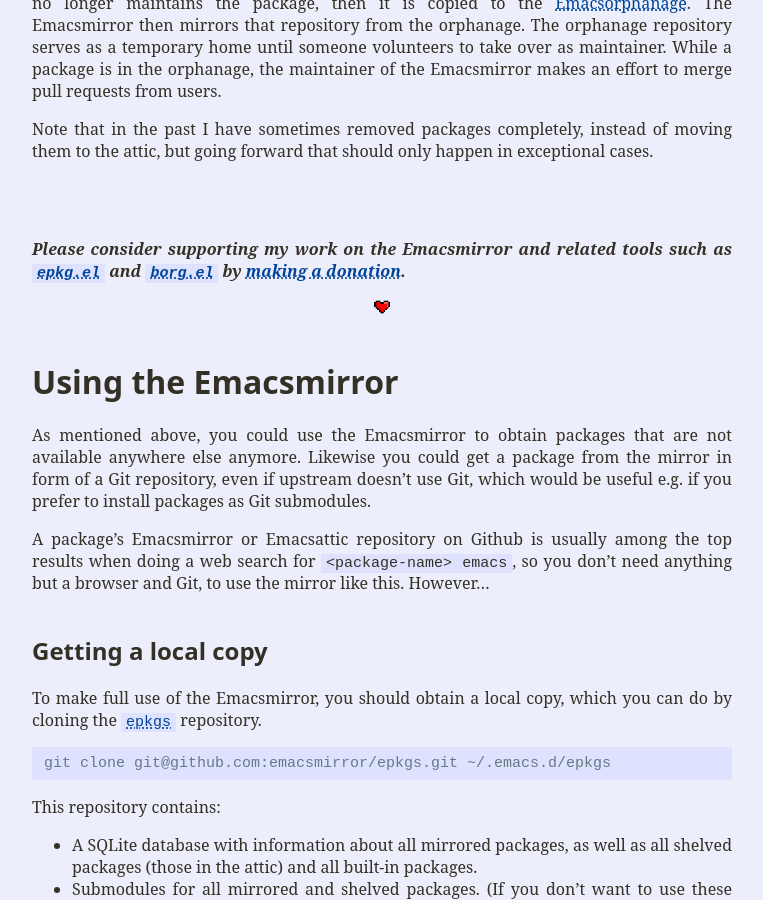
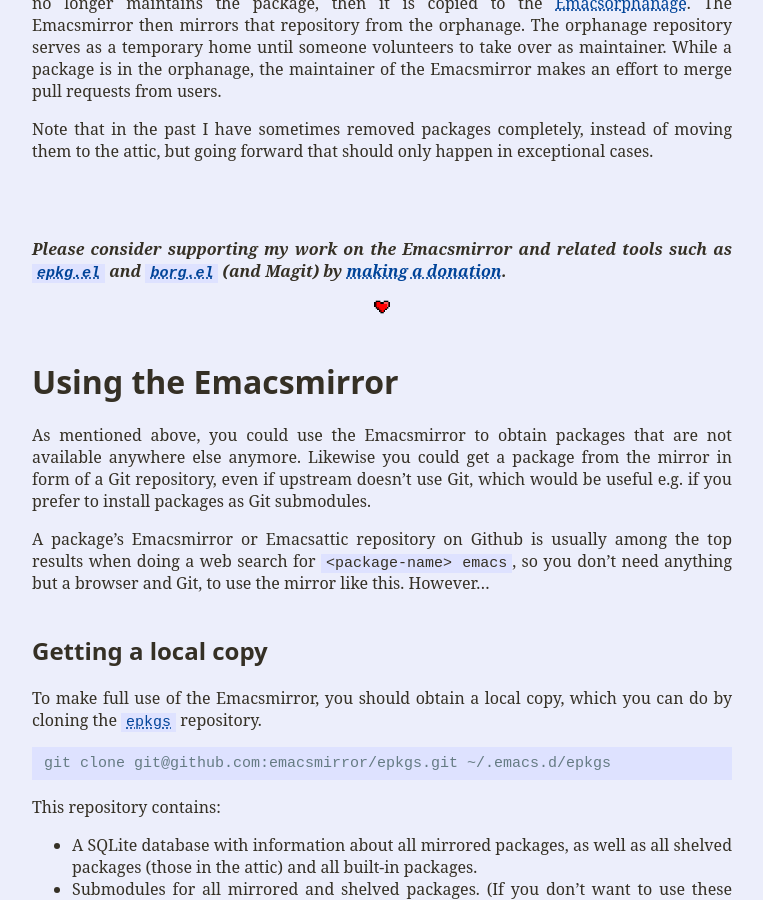
Before and after one commit to emacsmirror/emacsmirror.net, a Jekyll site: the page built from index.md, in a window 1280 px wide and 900 px high, scrolled down 1312 px. Shown: the whole window, without its empty margins (258-1021 px from the left). Built offline with Jekyll 4.4.1, drawn with Linux system fonts in a browser that asks for light colours.

Commit message:
Update donation link

```diff
--- a/index.md
+++ b/index.md
@@ -41,7 +41,8 @@
 <br/><br/>
 
 ***Please consider supporting my work on the Emacsmirror and related
-tools such as [`epkg.el`] and [`borg.el`] by [making a donation](/donate).***
+tools such as [`epkg.el`] and [`borg.el`] (and Magit) by
+[making a donation](https://magit.vc/donate/).***
 
 <center><img class="clear" width="16" height="16" src="/assets/pixel-heart.png"></center>
 
```
